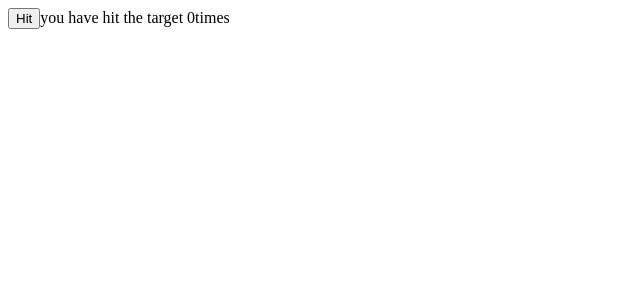
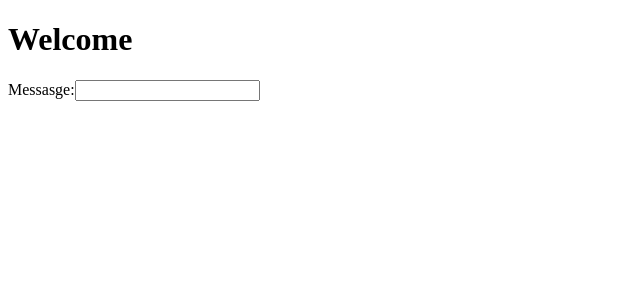
Before and after one commit to foziaShareen/easy_react, a React (Create React App) app: page / in a window 1280 px wide. Shown: the top 300 px of the page, without its empty margins (0-640 px from the left). Built offline with nearby package versions, Linux system fonts and the light colour scheme.

Commit message:
another component added

```diff
--- a/src/index.js
+++ b/src/index.js
@@ -1,5 +1,26 @@
 import React,{Component} from 'react';
 import ReactDOM from 'react-dom';
+class Message extends Component{
+    constructor(props){
+        super(props);
+        this.state={
+            message:''
+        }
+    }
+    onMessage(text){
+        this.setState({message:"you have entered"+text.length+"number of characters"})
+    }
+    render(){
+        return(
+            <div>
+            <h1>Welcome</h1>
+        <label>Messasge:<input type="text" onChange={e=>this.onMessage(e.target.value)}/></label>
+            <label >{this.state.message}</label>
+            </div>
+
+        )
+    }
+}
 class HitTarget extends Component{
    state={ counter:0};
     hit=()=>{
@@ -15,5 +36,5 @@ class HitTarget extends Component{
         )
     }
 }
-const element=<HitTarget />
+const element=<Message/>
 ReactDOM.render(element,document.getElementById('root'))
```
